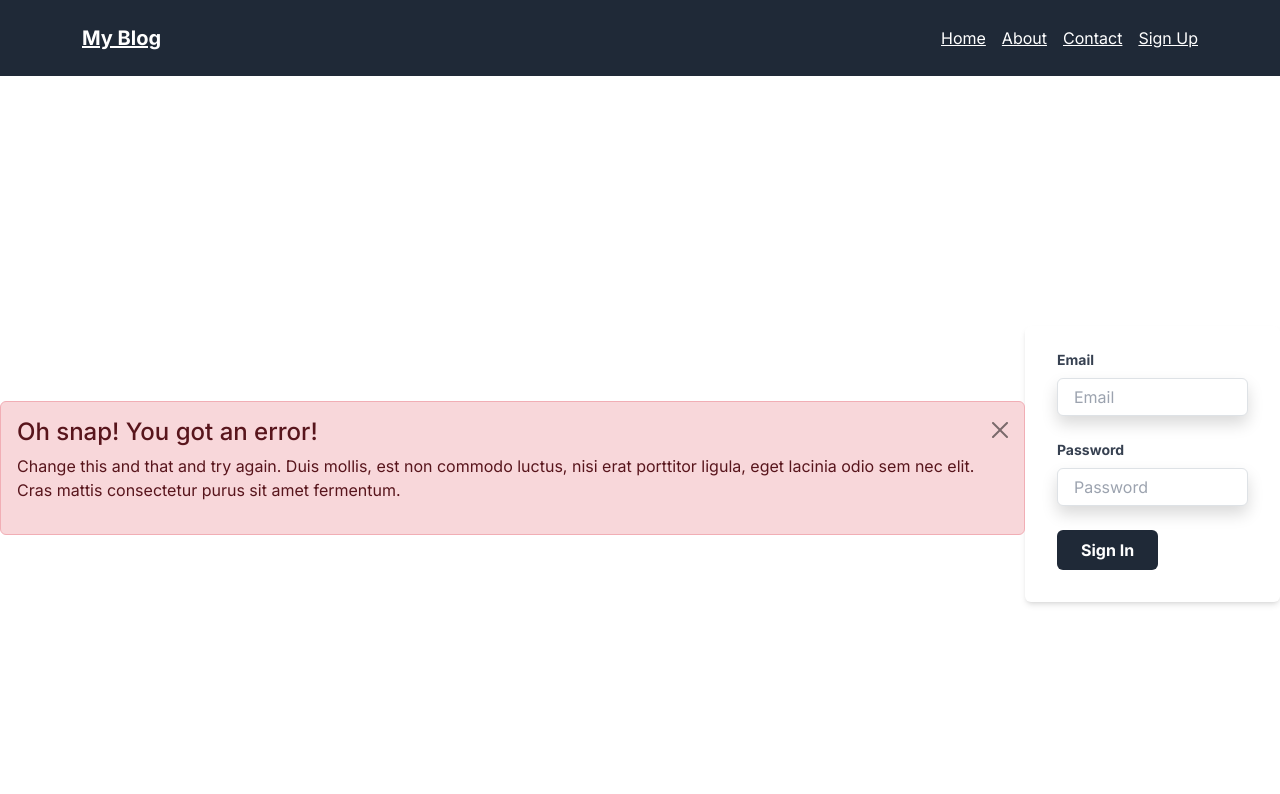
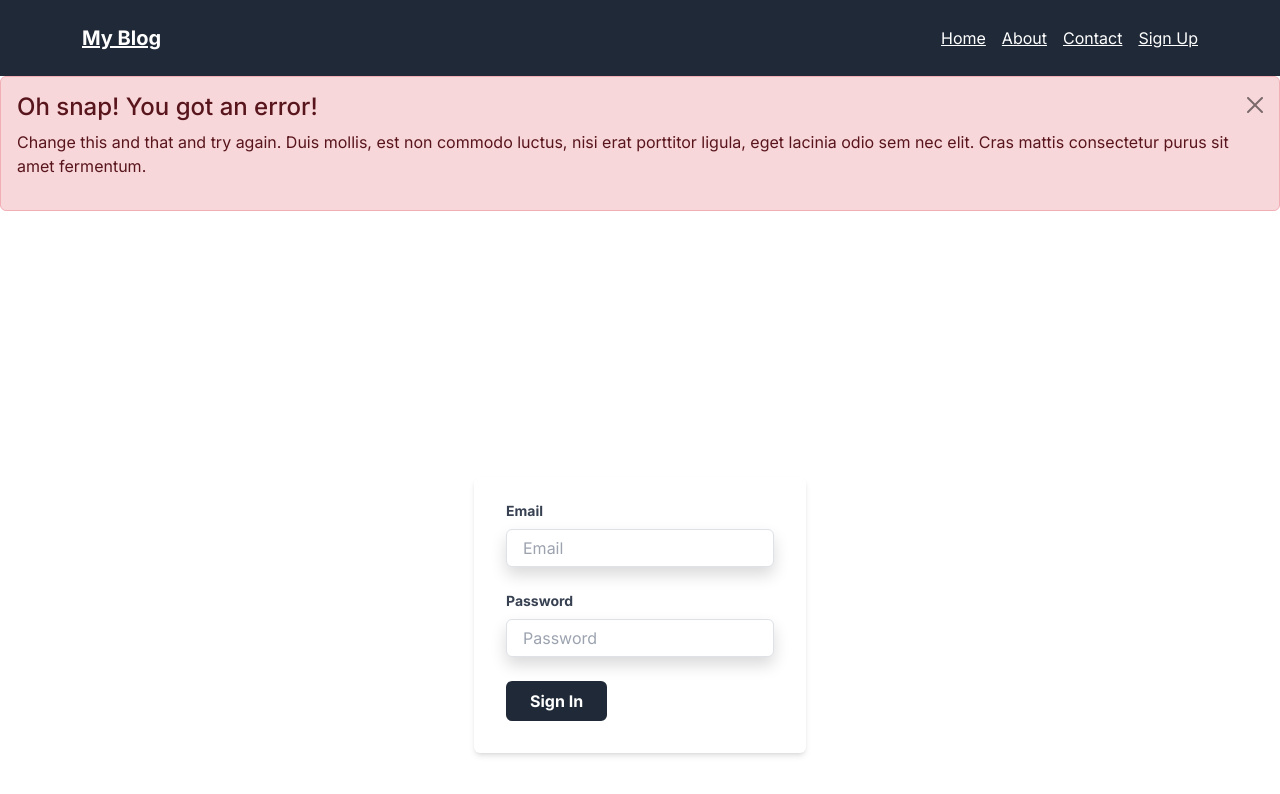
Before and after one commit to Vignesh9123/Blog-Website, a Next.js app: page /user/signin in a window 1280 px wide. Shown: the top 794 px of the page. Built offline with nearby package versions, Linux system fonts and the light colour scheme.

Commit message:
added alert

```diff
--- a/app/ui/signin/SigninComponent.js
+++ b/app/ui/signin/SigninComponent.js
@@ -18,8 +18,7 @@ const SigninComponent = () => {
         console.log(body);
     };
 
-    return (
-        <div className="flex justify-center items-center h-screen">
+    return (<>
             {show && <Alert variant="danger" onClose={() => setShow(false)} dismissible>
             <Alert.Heading>Oh snap! You got an error!</Alert.Heading>
             <p>
@@ -28,6 +27,7 @@ const SigninComponent = () => {
               Cras mattis consectetur purus sit amet fermentum.
             </p>
           </Alert>}
+        <div className="flex justify-center items-center h-screen">
             <form onSubmit={handleSubmit} className="bg-white shadow-md rounded px-8 pt-6 pb-8 mb-4">
                 <div className="mb-4">
                     <label className="block text-gray-700 text-sm font-bold mb-2" htmlFor="email">
@@ -65,6 +65,7 @@ const SigninComponent = () => {
                 </div>
             </form>
         </div>
+        </>
     );
 };
 
```
